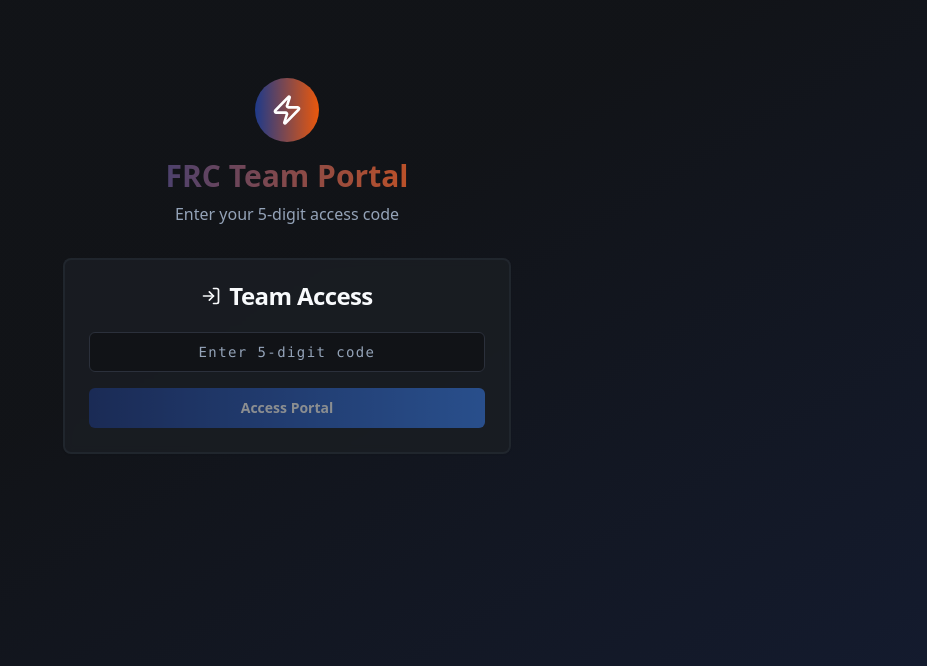
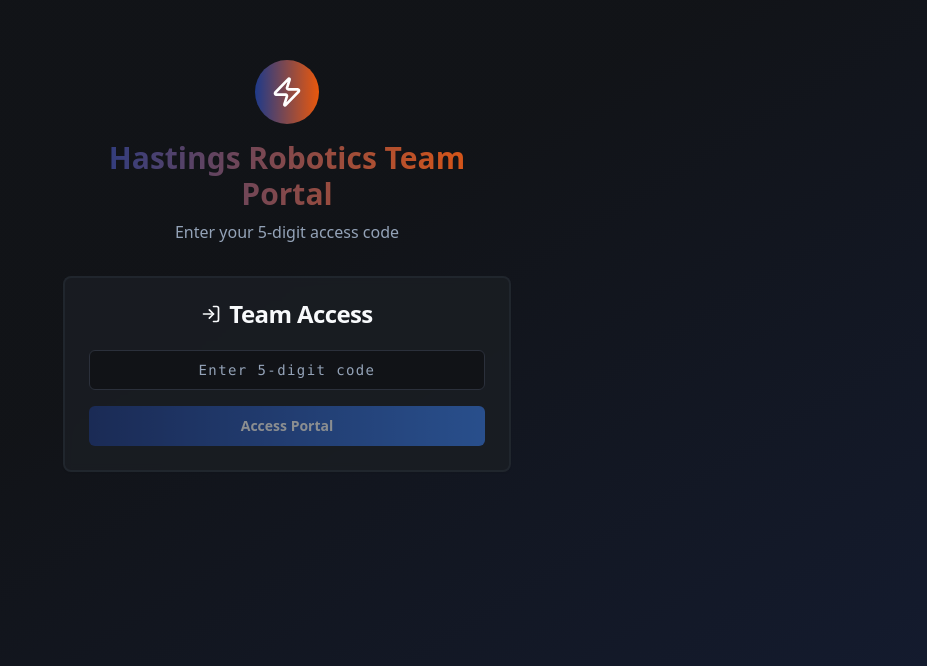
Before and after one commit to The-Adoon2/code-team-hub, a React (Vite) app: page / in a window 1280 px wide. Shown: the part 134-800 px from the top of the page, without its empty margins (353-1280 px from the left). Built offline with nearby package versions, Linux system fonts and the light colour scheme.

Commit message:
Refactor: Update portal and website title
Updates the website title and portal name to "Hastings Robotics Team Portal".

```diff
--- a/index.html
+++ b/index.html
@@ -3,7 +3,7 @@
   <head>
     <meta charset="UTF-8" />
     <meta name="viewport" content="width=device-width, initial-scale=1.0" />
-    <title>code-team-hub</title>
+    <title>Hastings Robotics Team Portal</title>
     <meta name="description" content="Lovable Generated Project" />
     <meta name="author" content="Lovable" />
 
--- a/src/components/Layout.tsx
+++ b/src/components/Layout.tsx
@@ -42,7 +42,7 @@ const Layout: React.FC<LayoutProps> = ({ children, currentTab, onTabChange }) =>
                 <Zap className="w-6 h-6 text-white" />
               </div>
               <h1 className="text-xl font-bold bg-gradient-to-r from-frc-blue to-frc-orange bg-clip-text text-transparent">
-                FRC Team Portal
+                Hastings Robotics Team Portal
               </h1>
             </div>
 
--- a/src/components/LoginForm.tsx
+++ b/src/components/LoginForm.tsx
@@ -23,7 +23,7 @@ const LoginForm: React.FC = () => {
       if (success) {
         toast({
           title: "Login Successful",
-          description: "Welcome to the FRC Team Portal!",
+          description: "Welcome to the Hastings Robotics Team Portal!",
         });
       } else {
         toast({
@@ -51,7 +51,7 @@ const LoginForm: React.FC = () => {
             <Zap className="w-8 h-8 text-white" />
           </div>
           <h1 className="text-3xl font-bold bg-gradient-to-r from-frc-blue to-frc-orange bg-clip-text text-transparent">
-            FRC Team Portal
+            Hastings Robotics Team Portal
           </h1>
           <p className="text-muted-foreground mt-2">Enter your 5-digit access code</p>
         </div>
```
